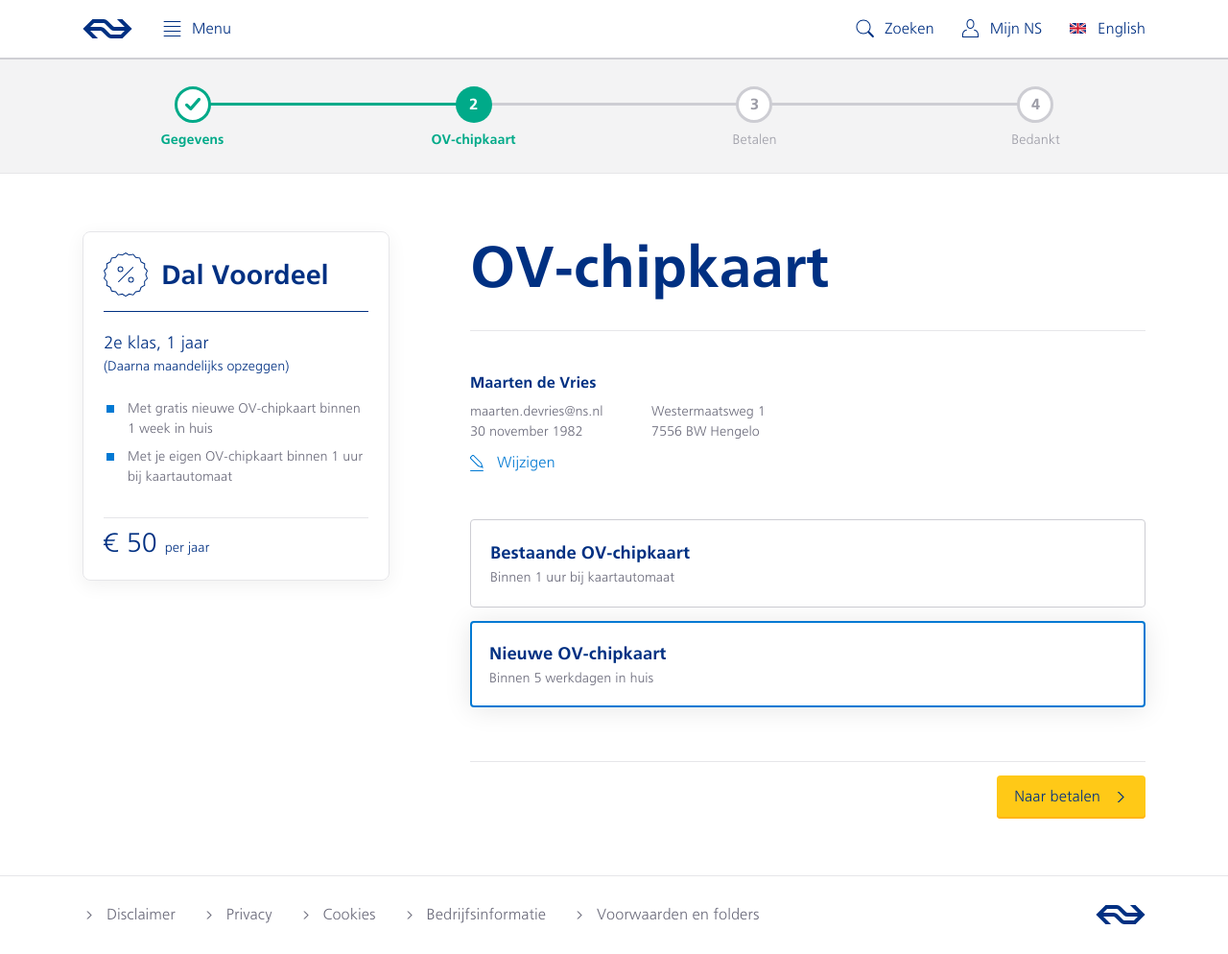
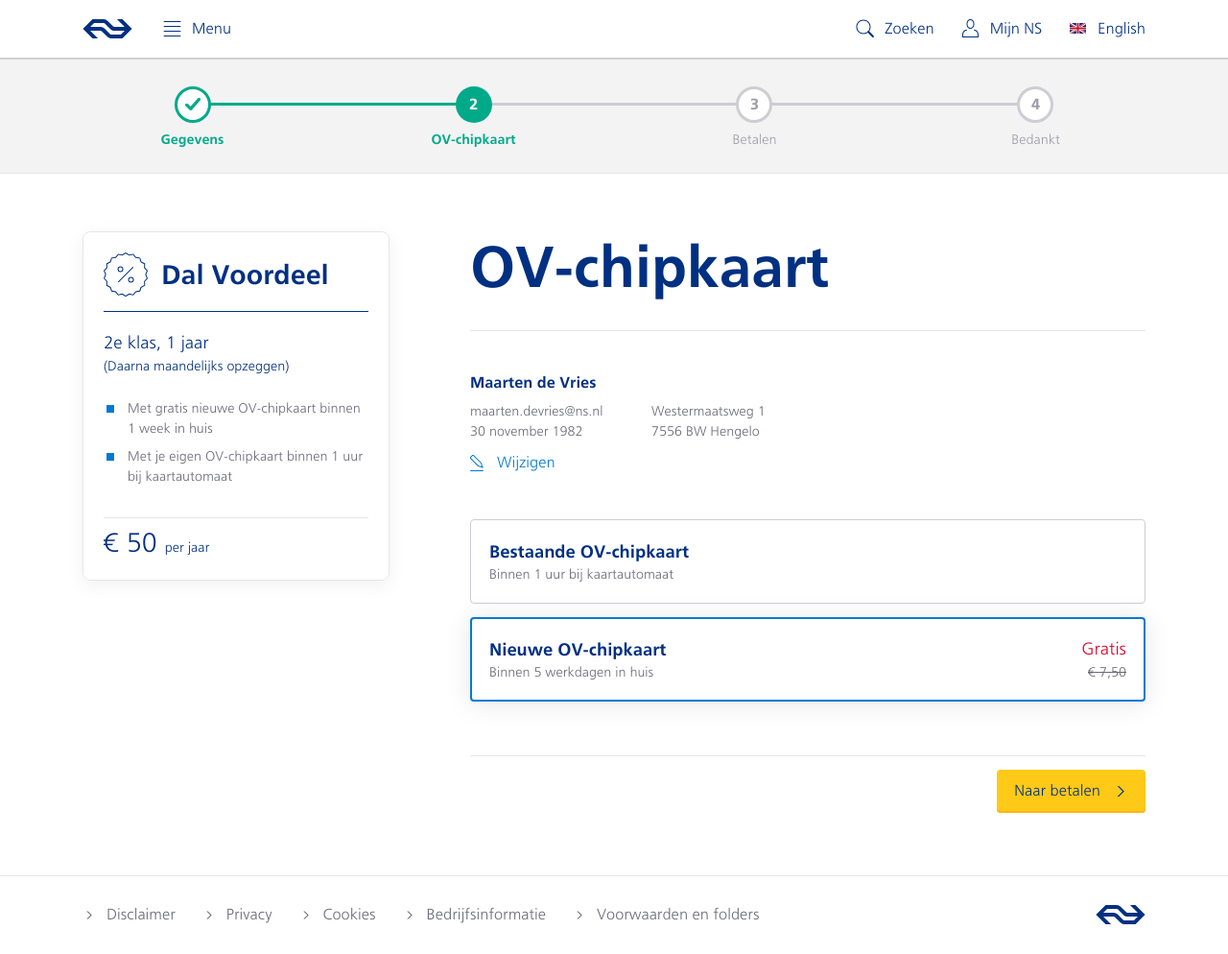
Before and after one commit to tdenheld/ns-ros, a Jekyll site: the page built from bestellen/ov-chipkaart.html, in a window 1280 px wide and 994 px high. Shown: the whole window at 96% size. Built offline with Jekyll 4.4.1, drawn with Linux system fonts in a browser that asks for light colours.

Commit message:
choice selector update

```diff
--- a/_sass/templates.app.scss
+++ b/_sass/templates.app.scss
@@ -291,28 +291,39 @@
 .tk-choice-selector__item {
     position: relative;
     margin-bottom: $half-gutter;
-    border: 1px solid $ns-grey-6b;
     padding: 20px;
     border-radius: 4px;
     transition: $fade-all;
     cursor: pointer;
 
+    &:before {
+        content: "";
+        @include full(absolute);
+        border: 1px solid $ns-grey-6b;
+        border-radius: 4px;
+        transition: $fade-all;
+    }
+
     &.is-selected {
-        border: none;
         box-shadow: 0 2px 28px rgba($ns-black, 0.1);
 
         &:before {
-            content: "";
-            @include full(absolute);
             border: 2px solid $ns-light-blue;
-            border-radius: 4px;
-            transition: $fade-all;
         }
     }
 }
 
+.tk-choice-selector__header {
+    display: grid;
+    align-items: center;
+
+    @include sm {
+        grid-template-columns: 1fr max-content;
+    }
+}
+
 .tk-choice-selector__title {
-    margin: 0 0 2px;
+    margin: 0;
     @include font-style(18px, bold, 1.5);
     color: $ns-blue;
 }
@@ -323,12 +334,43 @@
     color: $ns-grey-4;
 }
 
+.tk-choice-selector__price {
+    display: grid;
+    grid-template-columns: max-content max-content;
+    grid-column-gap: 10px;
+    align-items: baseline;
+
+    @include sm {
+        grid-template-columns: 1fr;
+        text-align: right;
+    }
+}
+
+.tk-choice-selector__new-price {
+    @include font-style(14px, normal, 1.5);
+    color: $ns-red-alert;
+
+    @include sm {
+        font-size: calculate-rem(18px);
+    }
+}
+
+.tk-choice-selector__old-price {
+    @include font-style(14px, normal, 1.5);
+    color: $ns-grey-4;
+    text-decoration: line-through;
+}
+
+
+
+
 // no touch
+// ----------------------------------------------------
 .no-touch {
-    .tk-choice-selector__item:hover {
+    .tk-choice-selector__item:hover:before {
         border: 1px solid $ns-grey-5;
     }
-    .tk-choice-selector__item.is-selected:hover {
-        border: none;
+    .tk-choice-selector__item.is-selected:hover:before {
+        border: 2px solid $ns-light-blue;
     }
 }
--- a/assets/js/tk.generic.js
+++ b/assets/js/tk.generic.js
@@ -477,21 +477,10 @@
 
     // choice selector
     // ------------------------------------------------------------
-    function choiceSelector(i) {
-        var id = "#js-cs-item-" + i;
-        var btn = $(id + " .js-cs-toggle");
-
-        btn.click(() => {
-            $(id).toggleClass("is-selected");
-        });
-    };
-
-    if ($(".js-cs-item")[0]) {
-        $(".js-cs-item").each(function (i) {
-            $(this).attr("id", "js-cs-item-" + i);
-            choiceSelector(i);
-        });
-    };
+    $(".js-cs-item").click(function() {
+        $(".js-cs-item").removeClass("is-selected");
+        $(this).addClass("is-selected");
+    });
 
 
 
--- a/bestellen/ov-chipkaart.html
+++ b/bestellen/ov-chipkaart.html
@@ -31,15 +31,34 @@
 
 <div class="tk-choice-selector">
     <div class="tk-choice-selector__item js-cs-item">
-        <div class="js-cs-toggle">
-            <h3 class="tk-choice-selector__title">Bestaande OV-chipkaart</h3>
-            <p class="tk-choice-selector__description">Binnen 1 uur bij kaartautomaat</p>
+        <div class="tk-choice-selector__header">
+            <div>
+                <h3 class="tk-choice-selector__title">Bestaande OV-chipkaart</h3>
+                <p class="tk-choice-selector__description">Binnen 1 uur bij kaartautomaat</p>
+            </div>
+            <div class="tk-choice-selector__price">
+                <div class="tk-choice-selector__new-price"></div>
+                <div class="tk-choice-selector__old-price"></div>
+            </div>
+        </div>
+        <div class="tk-choice-selector__content">
+
         </div>
     </div>
+
     <div class="tk-choice-selector__item js-cs-item is-selected">
-        <div class="js-cs-toggle">
-            <h3 class="tk-choice-selector__title">Nieuwe OV-chipkaart</h3>
-            <p class="tk-choice-selector__description">Binnen 5 werkdagen in huis</p>
+        <div class="tk-choice-selector__header">
+            <div>
+                <h3 class="tk-choice-selector__title">Nieuwe OV-chipkaart</h3>
+                <p class="tk-choice-selector__description">Binnen 5 werkdagen in huis</p>
+            </div>
+            <div class="tk-choice-selector__price">
+                <div class="tk-choice-selector__new-price">Gratis</div>
+                <div class="tk-choice-selector__old-price">€ 7,50</div>
+            </div>
+        </div>
+        <div class="tk-choice-selector__content">
+
         </div>
     </div>
 </div>
```
Also changed, not shown: bestellen/gegevens.html (+10 -2 lines), 4 other files.
